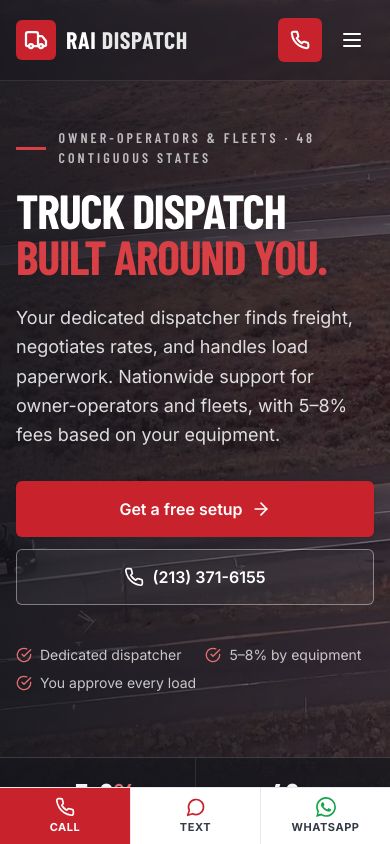
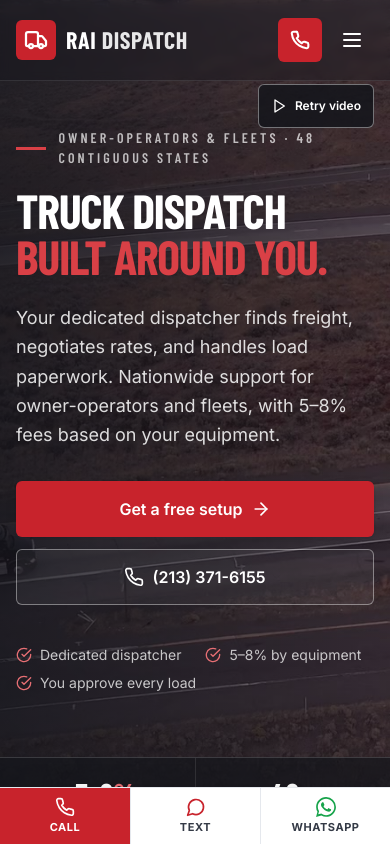
Before and after one commit to royfazeel/Fazeel-Rai-Logistics, a Next.js app: page / in a window 390 px wide. Shown: the top 844 px of the page. Built offline with nearby package versions, Linux system fonts and the light colour scheme; no server answers.

Commit message:
Fix mobile video playback and recover failed autoplay

```diff
--- a/src/components/VideoBackdrop.tsx
+++ b/src/components/VideoBackdrop.tsx
@@ -1,7 +1,7 @@
 'use client';
 
 import Image from 'next/image';
-import { useEffect, useRef, useState } from 'react';
+import { useCallback, useEffect, useRef, useState } from 'react';
 import { Pause, Play } from 'lucide-react';
 
 interface VideoBackdropProps {
@@ -11,79 +11,205 @@
   className?: string;
 }
 
-/** The still is server-rendered. Decorative video never downloads on mobile.
- * Automatic playback respects reduced-motion, data-saver, and slow connections;
- * desktop visitors can explicitly choose playback when it was skipped.
- * Eligible desktops use the full-resolution source instead of an upscaled preview. */
+/** Keep the poster until a frame is playing. Autoplay is deferred and respects
+ * motion/data preferences; explicit playback is available on every screen size. */
 export default function VideoBackdrop({ src, poster, loading = 'lazy', className = '' }: VideoBackdropProps) {
   const videoRef = useRef<HTMLVideoElement>(null);
-  const [videoSrc, setVideoSrc] = useState<string>();
-  const [readySrc, setReadySrc] = useState<string>();
-  const [paused, setPaused] = useState(false);
-  const videoReady = Boolean(videoSrc && readySrc === videoSrc);
-  const videoLoading = Boolean(videoSrc && !videoReady);
+  const mountedRef = useRef(false);
+  const wantsPlaybackRef = useRef(false);
+  const retrySourceRef = useRef(false);
+  const attemptRef = useRef(0);
+  const timeoutRef = useRef<ReturnType<typeof setTimeout>>();
+  const [hasFrame, setHasFrame] = useState(false);
+  const [isPlaying, setIsPlaying] = useState(false);
+  const [isLoading, setIsLoading] = useState(false);
+  const [issue, setIssue] = useState<'blocked' | 'error' | null>(null);
 
-  const togglePlayback = () => {
-    if (window.matchMedia('(max-width: 1023px)').matches) return;
-    if (!videoSrc) {
-      setPaused(false);
-      setVideoSrc(src);
-      return;
+  const clearLoadingTimeout = useCallback(() => {
+    if (timeoutRef.current) clearTimeout(timeoutRef.current);
+    timeoutRef.current = undefined;
+  }, []);
+
+  const beginLoading = useCallback(() => {
+    clearLoadingTimeout();
+    setIsLoading(true);
+    const attempt = attemptRef.current;
+    timeoutRef.current = setTimeout(() => {
+      if (!mountedRef.current || attempt !== attemptRef.current) return;
+      wantsPlaybackRef.current = false;
+      retrySourceRef.current = true;
+      attemptRef.current += 1;
+      videoRef.current?.pause();
+      setIsLoading(false);
+      setHasFrame(false);
+      setIssue('error');
+    }, 15000);
+  }, [clearLoadingTimeout]);
+
+  const play = useCallback(() => {
+    const element = videoRef.current;
+    if (!element || !mountedRef.current) return;
+    wantsPlaybackRef.current = true;
+    setIssue(null);
+    if (!element.paused && element.readyState >= 3) return;
+    const attempt = ++attemptRef.current;
+
+    // Assign and play synchronously in the click handler so iOS retains the
+    // user's activation. Waiting for a React effect can lose that permission.
+    element.muted = true;
+    element.defaultMuted = true;
+    element.playsInline = true;
+    if (element.getAttribute('src') !== src || retrySourceRef.current || element.error) {
+      retrySourceRef.current = false;
+      setHasFrame(false);
+      element.src = src;
+      element.load();
     }
-    setPaused(value => !value);
-  };
+    beginLoading();
+    void element.play().catch((error: unknown) => {
+      if (!mountedRef.current || attempt !== attemptRef.current) return;
+      clearLoadingTimeout();
+      wantsPlaybackRef.current = false;
+      setIsLoading(false);
+      setIsPlaying(false);
+      const blocked = error instanceof DOMException && error.name === 'NotAllowedError';
+      retrySourceRef.current = !blocked;
+      setIssue(blocked ? 'blocked' : 'error');
+    });
+  }, [src, beginLoading, clearLoadingTimeout]);
+
+  const pause = useCallback(() => {
+    attemptRef.current += 1;
+    clearLoadingTimeout();
+    videoRef.current?.pause();
+    setIsLoading(false);
+    setIsPlaying(false);
+  }, [clearLoadingTimeout]);
 
   useEffect(() => {
-    const connection = (navigator as Navigator & { connection?: { saveData?: boolean; effectiveType?: string } }).connection;
-    if (window.matchMedia('(max-width: 1023px), (prefers-reduced-motion: reduce)').matches || connection?.saveData || /(^|-)2g|3g/.test(connection?.effectiveType || '')) return;
     const element = videoRef.current;
     if (!element) return;
-    let timer: ReturnType<typeof setTimeout> | undefined;
-    let nearViewport = loading === 'eager';
-    const attach = () => {
-      if (nearViewport && document.readyState === 'complete') {
-        if (timer) clearTimeout(timer);
-        timer = setTimeout(() => setVideoSrc(src), 1800);
+    mountedRef.current = true;
+    retrySourceRef.current = false;
+    setHasFrame(false);
+    setIssue(null);
+    const reducedMotion = window.matchMedia('(prefers-reduced-motion: reduce)');
+    const connection = (navigator as Navigator & { connection?: { saveData?: boolean; effectiveType?: string } }).connection;
+    wantsPlaybackRef.current = !reducedMotion.matches && !connection?.saveData && !/(^|-)2g|3g/.test(connection?.effectiveType || '');
+    let visible = false;
+    let startTimer: ReturnType<typeof setTimeout> | undefined;
+
+    const clearStartTimer = () => {
+      if (startTimer) clearTimeout(startTimer);
+      startTimer = undefined;
+    };
+    const sync = () => {
+      clearStartTimer();
+      if (!visible || document.visibilityState !== 'visible') {
+        pause();
+        return;
+      }
+      if (!wantsPlaybackRef.current) return;
+      if (element.getAttribute('src')) {
+        play();
+      } else if (document.readyState === 'complete') {
+        startTimer = setTimeout(() => {
+          if (wantsPlaybackRef.current && visible && document.visibilityState === 'visible') play();
+        }, 1800);
       }
     };
     const observer = new IntersectionObserver(entries => {
-      if (entries[0]?.isIntersecting) {
-        nearViewport = true;
-        observer.disconnect();
-        attach();
+      visible = Boolean(entries[0]?.isIntersecting);
+      sync();
+    });
+    observer.observe(element);
+    const respectReducedMotion = () => {
+      if (reducedMotion.matches) {
+        wantsPlaybackRef.current = false;
+        clearStartTimer();
+        pause();
       }
-    }, { rootMargin: '120px' });
-    if (loading === 'lazy') observer.observe(element);
-    window.addEventListener('load', attach, { once: true });
-    if (loading === 'eager') attach();
+    };
+    window.addEventListener('load', sync);
+    document.addEventListener('visibilitychange', sync);
+    reducedMotion.addEventListener('change', respectReducedMotion);
     return () => {
+      mountedRef.current = false;
+      wantsPlaybackRef.current = false;
+      attemptRef.current += 1;
       observer.disconnect();
-      window.removeEventListener('load', attach);
-      if (timer) clearTimeout(timer);
+      clearStartTimer();
+      clearLoadingTimeout();
+      window.removeEventListener('load', sync);
+      document.removeEventListener('visibilitychange', sync);
+      reducedMotion.removeEventListener('change', respectReducedMotion);
+      element.pause();
+      element.removeAttribute('src');
+      element.load();
     };
-  }, [src, loading]);
+  }, [play, pause, clearLoadingTimeout]);
 
-  useEffect(() => {
-    const element = videoRef.current;
-    if (!element || !videoSrc) return;
-    let visible = false;
-    const sync = () => {
-      if (visible && !paused && document.visibilityState === 'visible') void element.play().catch(() => {});
-      else element.pause();
-    };
-    const observer = new IntersectionObserver(entries => { visible = Boolean(entries[0]?.isIntersecting); sync(); });
-    observer.observe(element);
-    element.addEventListener('canplay', sync);
-    document.addEventListener('visibilitychange', sync);
-    return () => { observer.disconnect(); element.removeEventListener('canplay', sync); document.removeEventListener('visibilitychange', sync); };
-  }, [videoSrc, paused]);
+  const togglePlayback = () => {
+    if (isPlaying || isLoading) {
+      wantsPlaybackRef.current = false;
+      pause();
+      if (isLoading && !hasFrame && videoRef.current) {
+        // Cancel a pending download as well as the pending play promise.
+        videoRef.current.removeAttribute('src');
+        videoRef.current.load();
+      }
+    } else {
+      play();
+    }
+  };
+  const handlePlaying = () => {
+    if (!wantsPlaybackRef.current || document.visibilityState !== 'visible') {
+      videoRef.current?.pause();
+      return;
+    }
+    clearLoadingTimeout();
+    setHasFrame(true);
+    setIsLoading(false);
+    setIsPlaying(true);
+    setIssue(null);
+  };
+  const handleError = () => {
+    wantsPlaybackRef.current = false;
+    retrySourceRef.current = true;
+    pause();
+    setHasFrame(false);
+    setIssue('error');
+  };
+  const label = isLoading ? 'Cancel video loading' : isPlaying ? 'Pause video' : issue === 'error' ? 'Retry video' : 'Play background video';
 
   return <>
     <Image src={poster} alt="" aria-hidden="true" fill priority={loading === 'eager'} sizes="100vw" className={`object-cover ${className}`} />
-    <video ref={videoRef} className={`video-backdrop ${className}`} src={videoSrc} style={{ visibility: videoReady ? 'visible' : 'hidden' }} onCanPlay={() => setReadySrc(videoSrc)} onError={() => { setReadySrc(undefined); setVideoSrc(undefined); }} width={1920} height={1080} muted loop playsInline preload="none" controls={false} disablePictureInPicture disableRemotePlayback aria-hidden="true" tabIndex={-1} />
-    <button type="button" onClick={togglePlayback} disabled={videoLoading} className="absolute bottom-4 right-4 z-20 hidden lg:inline-flex items-center gap-2 rounded-md bg-navy-950/85 text-white border border-white/40 px-3 py-2 min-h-11 text-xs font-semibold hover:bg-navy-950 focus-visible:ring-2 focus-visible:ring-white disabled:cursor-wait" aria-label={videoLoading ? 'Loading background video' : videoReady && !paused ? 'Pause background video' : 'Play background video'}>
-      {videoReady && !paused ? <Pause className="w-4 h-4" aria-hidden="true" /> : <Play className="w-4 h-4" aria-hidden="true" />}
-      {videoLoading ? 'Loading video…' : videoReady && !paused ? 'Pause video' : 'Play background video'}
+    <video
+      ref={videoRef}
+      className={`video-backdrop ${className}`}
+      style={{ visibility: hasFrame ? 'visible' : 'hidden' }}
+      onPlaying={handlePlaying}
+      onPause={() => setIsPlaying(false)}
+      onWaiting={() => { if (wantsPlaybackRef.current) { setIsPlaying(false); beginLoading(); } }}
+      onError={handleError}
+      width={1920}
+      height={1080}
+      muted
+      loop
+      playsInline
+      preload="none"
+      controls={false}
+      disablePictureInPicture
+      disableRemotePlayback
+      aria-hidden="true"
+      tabIndex={-1}
+    />
+    <button type="button" onClick={togglePlayback} className={`absolute ${loading === 'eager' ? 'top-[5.25rem] lg:top-auto lg:bottom-4' : 'bottom-4'} right-4 z-20 inline-flex items-center gap-2 rounded-md bg-navy-950/85 text-white border border-white/40 px-3 py-2 min-h-11 text-xs font-semibold hover:bg-navy-950 focus-visible:ring-2 focus-visible:ring-white`} aria-label={isLoading ? 'Cancel background video loading' : isPlaying ? 'Pause background video' : label}>
+      {isPlaying || isLoading ? <Pause className="w-4 h-4" aria-hidden="true" /> : <Play className="w-4 h-4" aria-hidden="true" />}
+      {label}
     </button>
+    <span className="sr-only" role="status">
+      {issue === 'blocked' ? 'Automatic playback was blocked. Use Play background video to start it.' : issue === 'error' ? 'The video could not load. Use Retry video to try again.' : ''}
+    </span>
   </>;
 }
--- a/src/lib/constants.ts
+++ b/src/lib/constants.ts
@@ -28,8 +28,8 @@
   description: `Dedicated truck dispatchers for owner-operators and fleets across the 48 contiguous states. Dry van, reefer, flatbed, box truck, power only, step deck, hotshot, and cargo van support with equipment-based fees of ${DISPATCH_RATE_RANGE}.`,
 } as const;
 
-// Locally hosted media. The hero uses a still image on mobile and for reduced
-// motion; eligible desktop playback uses a deferred, full-HD excerpt.
+// Locally hosted media. Muted inline playback is deferred on every screen size;
+// motion/data preferences keep the poster until the visitor chooses Play.
 export const MEDIA = {
   heroVideo: {
     src: '/video/hero-highway-hd.mp4',
```
Also changed, not shown: 2 other files (tests, documents, lock files or other folders).
